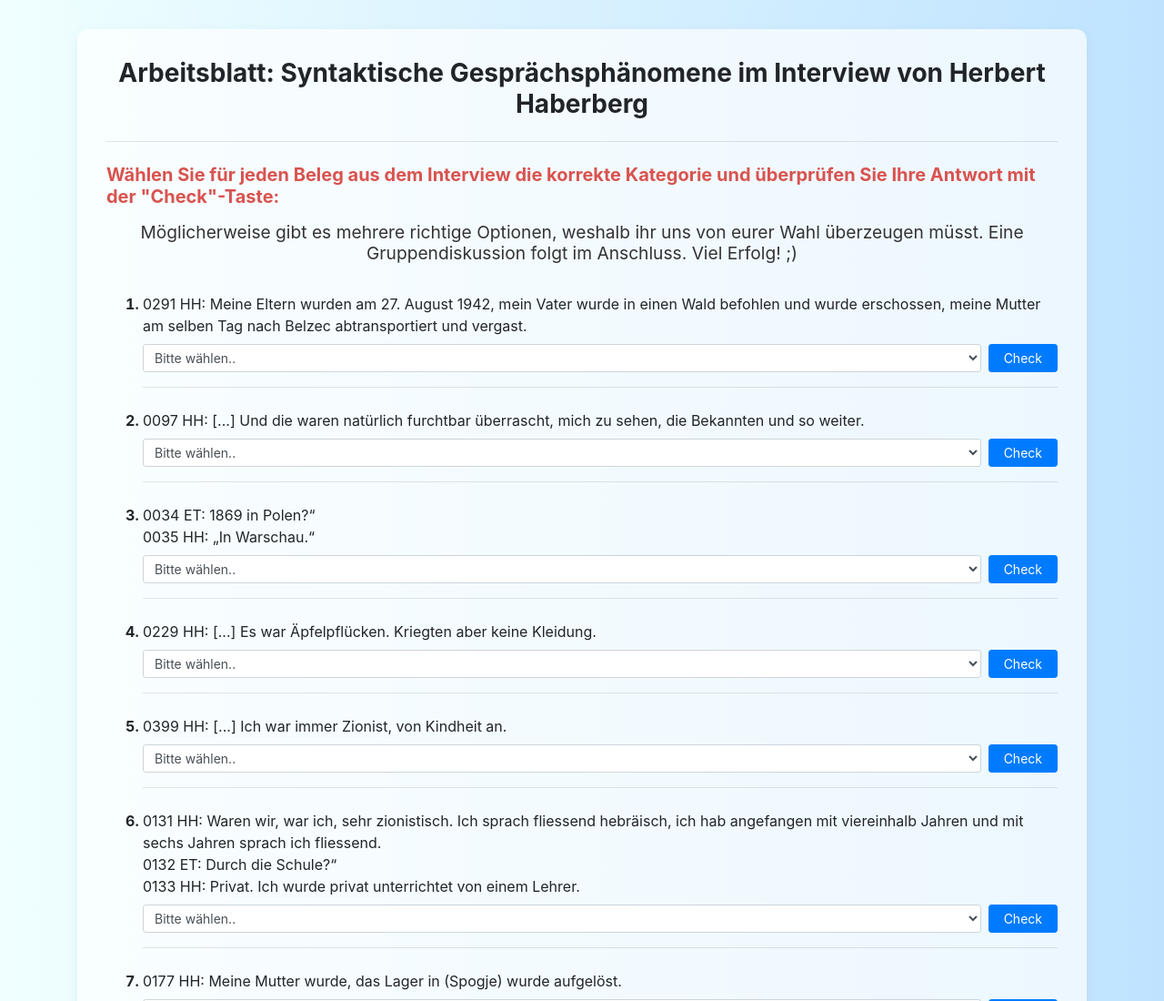
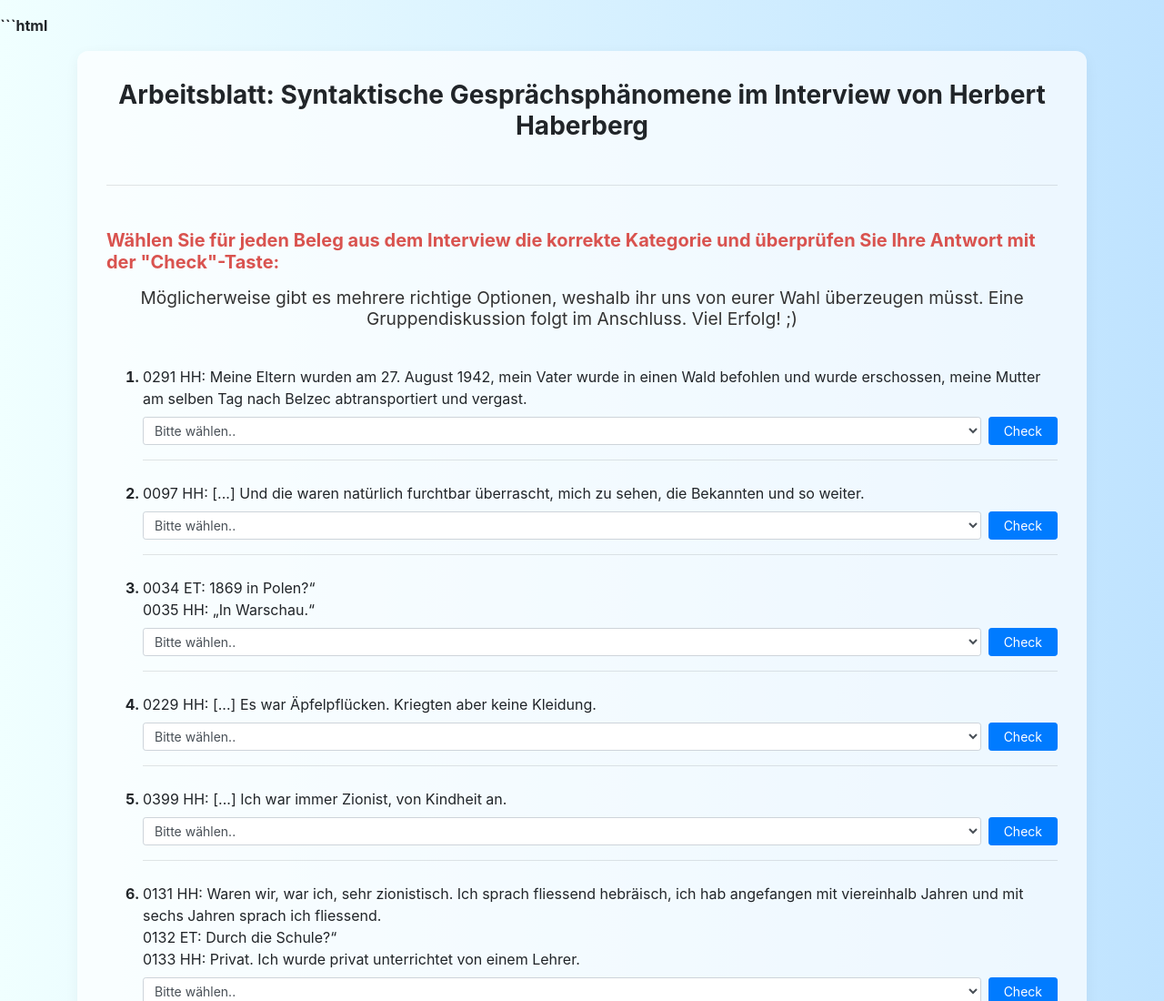
Before and after one commit to Vince2992/FEGB, a plain HTML site: page index.html in a window 1280 px wide. Shown: the top 1100 px of the page at 91% size. Drawn offline with nearby package versions, Linux system fonts and the light colour scheme.

Commit message:
Update index.html

````diff
--- a/index.html
+++ b/index.html
@@ -1,3 +1,4 @@
+```html
 <!DOCTYPE html>
 <html lang="de" dir="ltr">
 
@@ -22,20 +23,23 @@
       box-shadow: 0 4px 15px rgba(0, 0, 0, 0.05);
     }
 
-    h1, h3.subtitle {
+    h1 {
       text-align: center;
+      margin-bottom: 2.5rem;
     }
 
     h3.subtitle {
+      text-align: center;
       font-size: 1.2rem;
       font-weight: normal;
       color: #333;
       margin-top: 1rem;
-      margin-bottom: 2rem;
+      margin-bottom: 2.5rem;
     }
 
     h4 {
       color: #d9534f;
+      margin-top: 2rem;
     }
 
     .beleg {
@@ -65,7 +69,7 @@
     <div class="worksheet-container" id="ex1">
       <h1 class="h3 h1-md font-weight-bold">Arbeitsblatt: Syntaktische Gesprächsphänomene im Interview von Herbert Haberberg</h1>
 
-      <hr class="my-4">
+      <hr class="my-5">
 
       <h4 class="h5 font-weight-bold mb-3">Wählen Sie für jeden Beleg aus dem Interview die korrekte Kategorie und überprüfen Sie Ihre Antwort mit der "Check"-Taste:</h4>
       <h3 class="subtitle">Möglicherweise gibt es mehrere richtige Optionen, weshalb ihr uns von eurer Wahl überzeugen müsst. Eine Gruppendiskussion folgt im Anschluss. Viel Erfolg! ;)</h3>
@@ -318,3 +322,5 @@
 </body>
 
 </html>
+
+```
````
